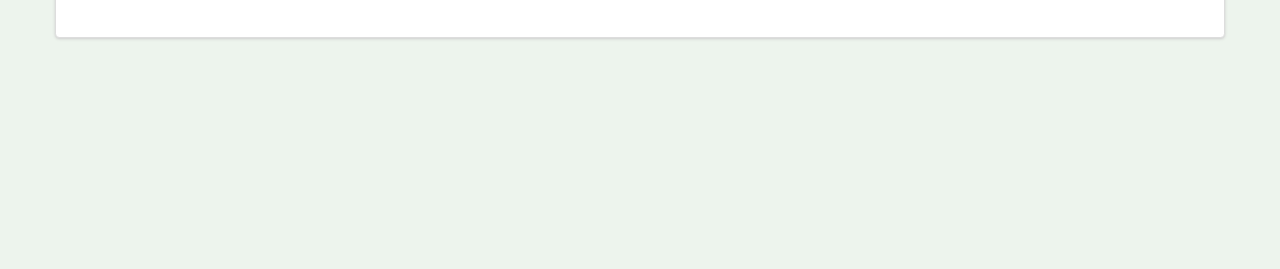
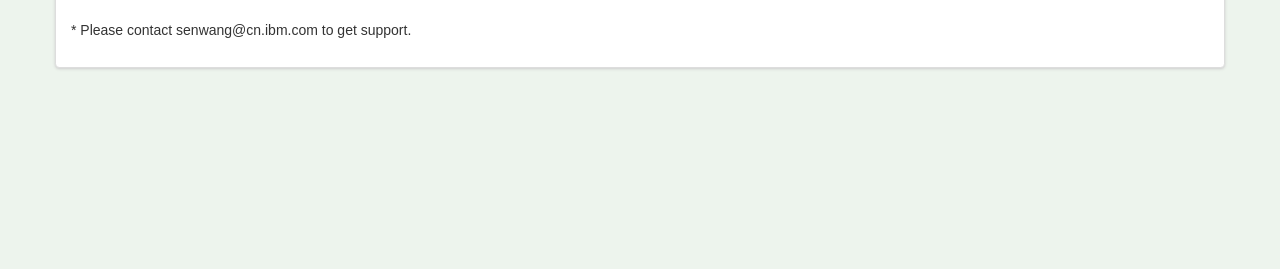
Before and after one commit to VeraLyu/LparManagement, a Django app: page / in a window 1280 px wide. Shown: the part 207-476 px from the top of the page. Run offline with Django 3.2, Linux system fonts and the light colour scheme; data that the repository does not hold is empty; some libraries are stand-ins or nearby versions.

Commit message:
Add contact infomation
Signed-off-by: Royce Lyu <lvroyce@linux.vnet.ibm.com>

```diff
--- a/LPARReservation/templates/home.html
+++ b/LPARReservation/templates/home.html
@@ -171,6 +171,7 @@
         </div>
       </div>
     </div>
+    <p>* Please contact senwang@cn.ibm.com to get support.</p>
   </div>
 </main>
 
```
